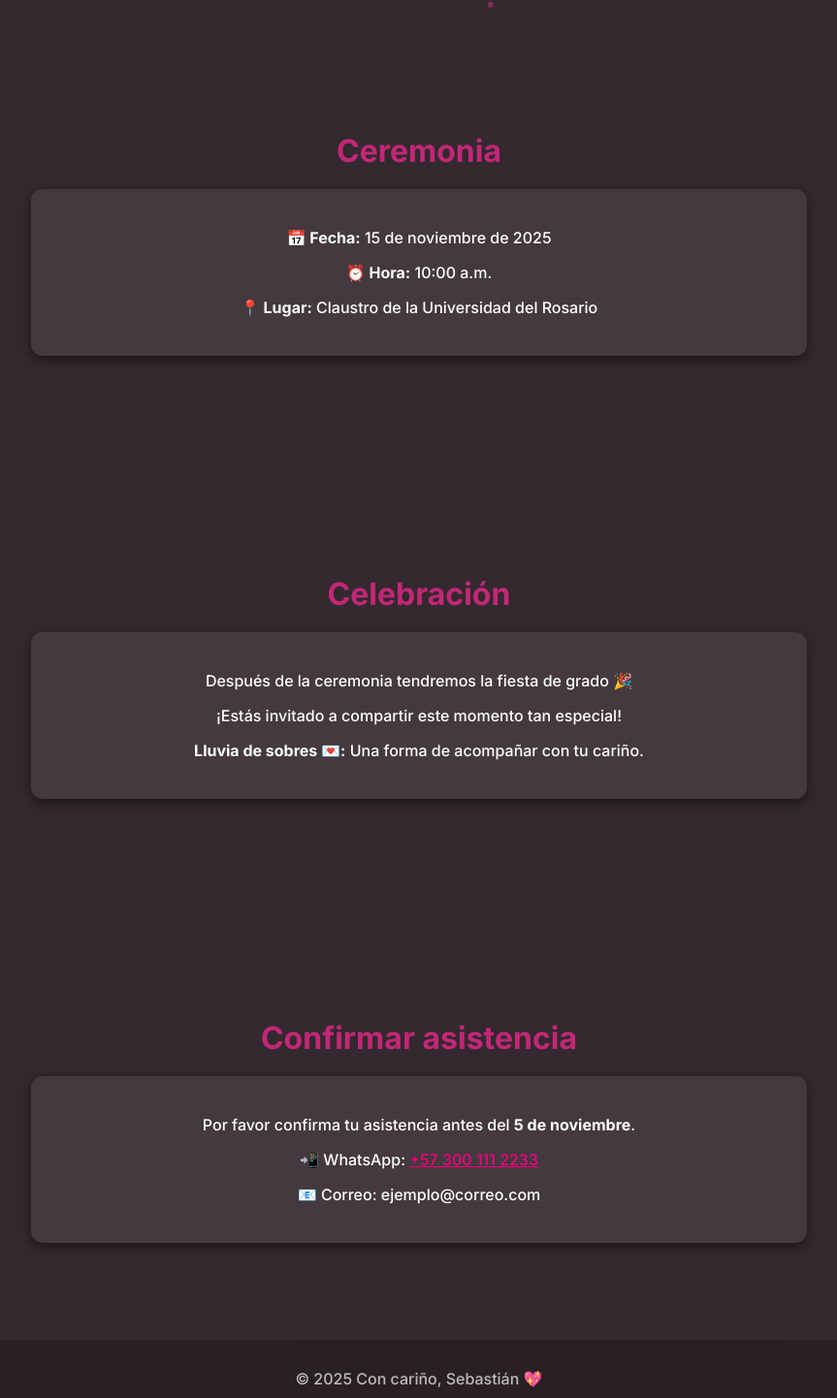
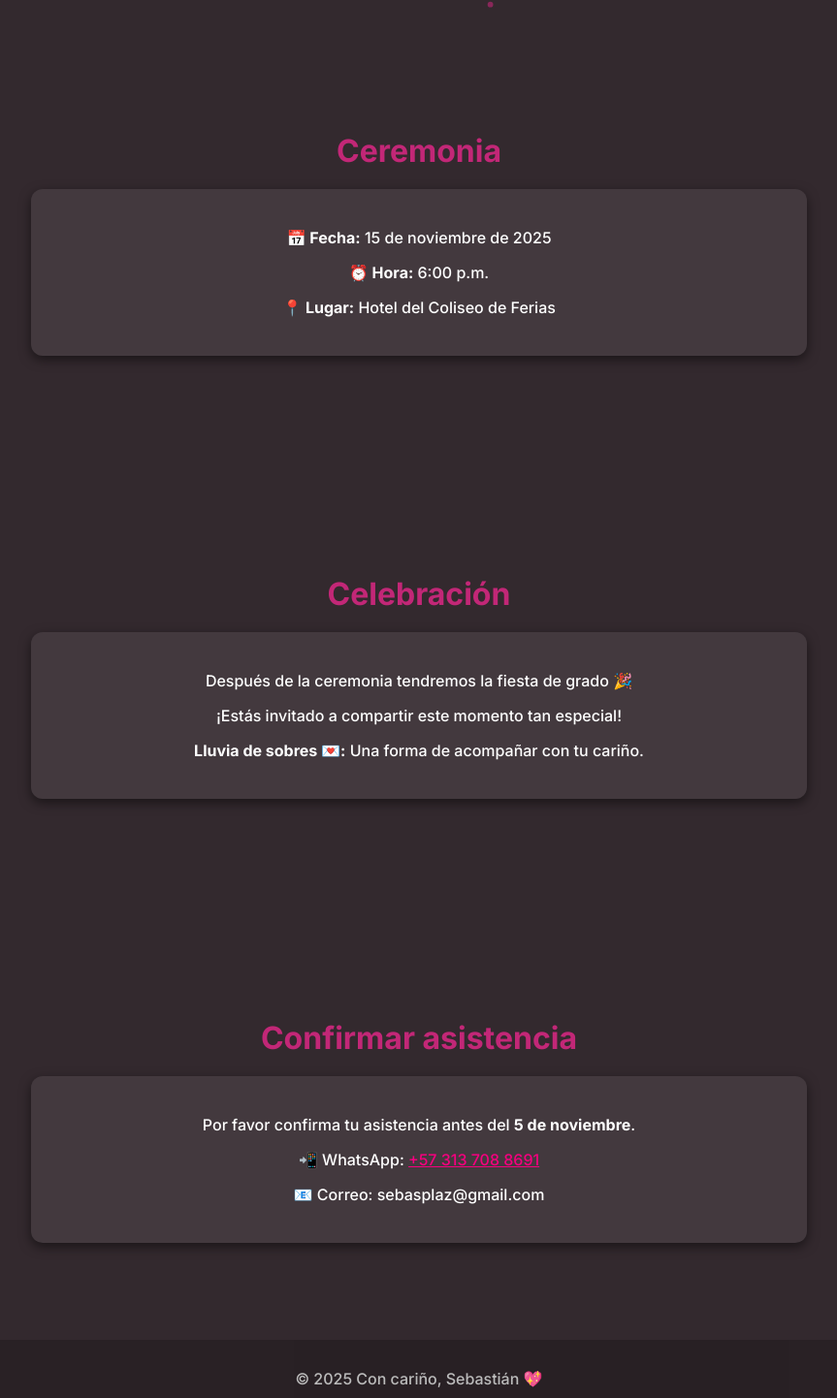
Before and after one commit to sebahkd/grado-sebastian, a plain HTML site: page index.html in a window 1280 px wide. Shown: the part 791-2233 px from the top of the page at 97% size, without its empty margins (208-1071 px from the left). Drawn offline with nearby package versions, Linux system fonts and the light colour scheme.

Commit message:
Update index.html

```diff
--- a/index.html
+++ b/index.html
@@ -68,8 +68,8 @@
         <h2>Ceremonia</h2>
         <div class="card">
           <p><strong>📅 Fecha:</strong> 15 de noviembre de 2025</p>
-          <p><strong>⏰ Hora:</strong> 10:00 a.m.</p>
-          <p><strong>📍 Lugar:</strong> Claustro de la Universidad del Rosario</p>
+          <p><strong>⏰ Hora:</strong> 6:00 p.m.</p>
+          <p><strong>📍 Lugar:</strong> Hotel del Coliseo de Ferias</p>
         </div>
       </section>
 
@@ -86,8 +86,8 @@
         <h2>Confirmar asistencia</h2>
         <div class="card">
           <p>Por favor confirma tu asistencia antes del <strong>5 de noviembre</strong>.</p>
-          <p>📲 WhatsApp: <a href="https://wa.me/573001112233" style="color:var(--accent)">+57 300 111 2233</a></p>
-          <p>📧 Correo: ejemplo@correo.com</p>
+          <p>📲 WhatsApp: <a href="https://wa.me/573137088691" style="color:var(--accent)">+57 313 708 8691</a></p>
+          <p>📧 Correo: sebasplaz@gmail.com</p>
         </div>
       </section>
     </main>
@@ -159,4 +159,5 @@
     })();
   </script>
 </body>
+
 </html>
```
